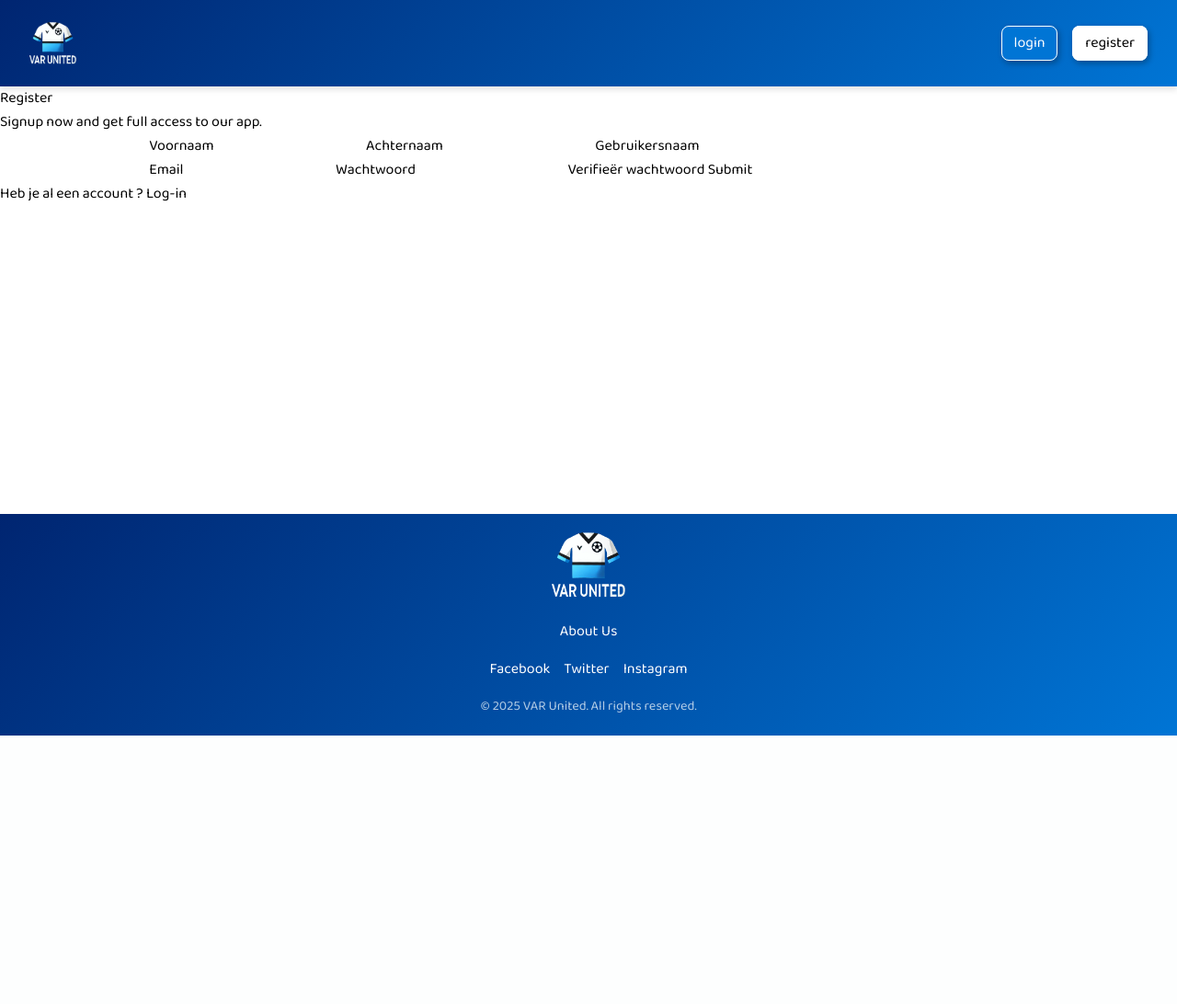
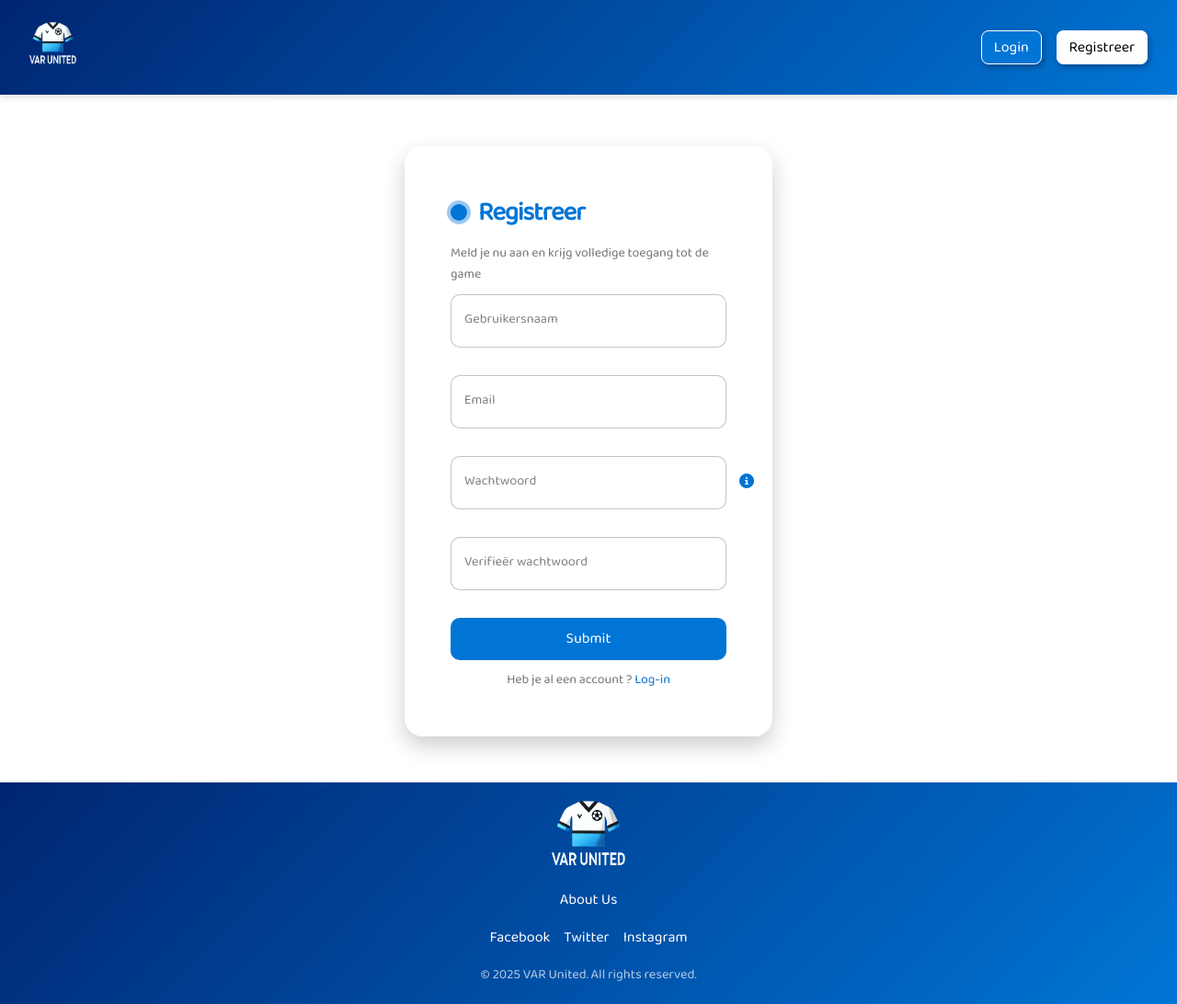
Before and after one commit to MohaHadji03/VAR-United, a web app: file register.html in a window 1280 px wide. Shown: the whole page at 92% size. Before the commit the page ends 800 px from the top, so only its background shows below. Run offline with its HTML, style and script files only (its server is not run), Linux system fonts and the light colour scheme.

Commit message:
Registreer pagina volledig v1.0

```diff
--- a/css/styles.css
+++ b/css/styles.css
@@ -232,6 +232,192 @@ nav ul li a.active {
     text-decoration: none;
   }
 
+/* Register */
+
+.register-form {
+  display: flex;
+  flex-direction: column;
+  gap: 10px;
+  max-width: 400px;
+  background-color: #fff;
+  padding: 50px;
+  border-radius: 20px;
+  position: relative;
+  margin: auto;
+  margin-top: 3.5rem;
+  box-shadow: 0 10px 25px rgba(0, 0, 0, 0.2);
+}
+
+.title {
+  font-size: 28px;
+  color: #0075d5;
+  font-weight: 600;
+  letter-spacing: -1px;
+  position: relative;
+  display: flex;
+  align-items: center;
+  padding-left: 30px;
+}
+
+.title::before,.title::after {
+  position: absolute;
+  content: "";
+  border-radius: 50%;
+  left: 0px;
+  background-color: #0075d5;
+}
+
+.title::before {
+  width: 18px;
+  height: 18px;
+}
+
+.title::after {
+  width: 18px;
+  height: 18px;
+  animation: pulse 1s linear infinite;
+}
+
+.message, .signin {
+  color: rgba(88, 87, 87, 0.822);
+  font-size: 14px;
+}
+
+.signin {
+  text-align: center;
+}
+
+.signin a {
+  color: #0075d5;
+}
+
+.signin a:hover {
+  text-decoration: underline #0075d5;
+}
+
+.register-form label {
+  position: relative;
+  display: block;
+  width: 100%;
+  margin-bottom: 20px;
+}
+
+.register-form label .input {
+  width: 100%;
+  padding: 10px 10px 20px 10px;
+  outline: 0;
+  border: 1px solid rgba(105, 105, 105, 0.397);
+  border-radius: 10px;
+  background-color: white;
+  position: relative;
+  z-index: 1;
+}
+
+.register-form label .input + span {
+  position: absolute;
+  left: 10px;
+  top: 15px;
+  color: grey;
+  font-size: 0.9em;
+  cursor: text;
+  transition: 0.3s ease;
+  background-color: white;
+  padding: 0 5px;
+  z-index: 2;
+}
+
+.register-form label .input:placeholder-shown + span {
+  top: 15px;
+  font-size: 0.9em;
+}
+
+.register-form label .input:focus + span,
+.register-form label .input:valid + span {
+  top: -10px;
+  font-size: 0.7em;
+  font-weight: 600;
+}
+
+.register-form label .input:valid + span {
+  color: green;
+}
+
+.submit {
+  border: none;
+  outline: none;
+  background-color: #0075d5;
+  padding: 10px;
+  border-radius: 10px;
+  color: #fff;
+  font-size: 16px;
+  transition: .3s ease;
+  text-align: center;
+}
+
+.password-requirements {
+  position: absolute;
+  right: -30px;
+  top: 50%;
+  transform: translateY(-50%);
+  display: inline-block;
+  z-index: 3;
+}
+
+.password-requirements .fa-info-circle {
+  color: #0075d5;
+  cursor: pointer;
+}
+
+.tooltip {
+  display: none;
+  position: absolute;
+  background-color: #333;
+  color: white;
+  padding: 10px;
+  border-radius: 6px;
+  width: 250px;
+  left: 30px;
+  top: -100%;
+  z-index: 4;
+}
+
+.tooltip ul {
+  list-style-type: disc;
+  margin-left: 20px;
+  padding-top: 5px;
+}
+
+.tooltip li {
+  font-size: 12px;
+  margin: 5px 0;
+}
+
+.password-requirements:hover .tooltip {
+  display: block;
+}
+
+.tooltip::before {
+  content: "";
+  position: absolute;
+  left: -15px;
+  top: 50%;
+  transform: translateY(-50%);
+  border-width: 5px;
+  border-style: solid;
+  border-color: transparent #333 transparent transparent;
+}
+
+@keyframes pulse {
+  from {
+    transform: scale(0.9);
+    opacity: 1;
+  }
+
+  to {
+    transform: scale(1.8);
+    opacity: 0;
+  }
+}
 
 .register {
   background-color: white;
--- a/landingspagina.html
+++ b/landingspagina.html
@@ -16,8 +16,8 @@
         </nav>
         <div class="right-section">
             <ul class="auth-links">
-                <li><a href="login.html" class="login">login</a></li>
-                <li><a href="register.html" class="register">register</a></li>
+                <li><a href="login.html" class="login">Login</a></li>
+                <li><a href="register.html" class="register">Registreer</a></li>
             </ul>
         </div>
     </header>
--- a/register.html
+++ b/register.html
@@ -6,58 +6,62 @@
     <meta name="viewport" content="width=device-width, initial-scale=1.0">
     <link rel="stylesheet" href="css/styles.css">
     <link rel="stylesheet" href="css/reset.css">
-    <title>Document</title>
+    <title>Registreer pagina</title>
 </head>
 
 <body>
     <header>
-        <img src="assets/logoCropped.png" alt="logo">
+        <a href="landingspagina.html"><img src="assets/logoCropped.png" alt="logo"></a>
         <nav>
         </nav>
         <div class="right-section">
             <ul class="auth-links">
-                <li><a href="login.html" class="login">login</a></li>
-                <li><a href="register.html" class="register">register</a></li>
+                <li><a href="login.html" class="login">Login</a></li>
+                <li><a href="register.html" class="register">Registreer</a></li>
             </ul>
         </div>
     </header>
 
-    <main>
+    <main class="register-container">
         <form class="register-form">
-            <p class="title">Register </p>
-            <p class="message">Signup now and get full access to our app. </p>
-            <section class="registerPage">
-                <label>
-                    <input required="" placeholder="" type="text" class="input">
-                    <span>Voornaam</span>
-                </label>
-
-                <label>
-                    <input required="" placeholder="" type="text" class="input">
-                    <span>Achternaam</span>
-                </label>
-
-                <label>
-                    <input required="" placeholder="" type="text" class="input">
-                    <span>Gebruikersnaam</span>
-                </label>
-            </section>
+            <p class="title">Registreer </p>
+            <p class="message">Meld je nu aan en krijg volledige toegang tot de game</p>
 
             <label>
-                <input required="" placeholder="" type="email" class="input">
+                <input required type="text" class="input">
+                <span>Gebruikersnaam</span>
+            </label>
+
+            <label>
+                <input required type="email" class="input">
                 <span>Email</span>
             </label>
 
             <label>
-                <input required="" placeholder="" type="password" class="input">
+                <input required type="password" class="input" id="password">
                 <span>Wachtwoord</span>
+                <div class="password-requirements">
+                    <i class="fas fa-info-circle"></i>
+                    <div class="tooltip">
+                        Wachtwoord vereisten:
+                        <ul>
+                            <li>Minimaal 8 tekens</li>
+                            <li>Minstens 1 hoofdletter</li>
+                            <li>Minstens 1 kleine letter</li>
+                            <li>Minstens 1 nummer</li>
+                            <li>Minstens 1 speciaal teken (!@#$%^&*)</li>
+                        </ul>
+                    </div>
+                </div>
             </label>
+
             <label>
-                <input required="" placeholder="" type="password" class="input">
+                <input required type="password" class="input" id="confirm-password">
                 <span>Verifieër wachtwoord</span>
             </label>
+
             <button class="submit">Submit</button>
-            <p class="signin">Heb je al een account ? <a href="#">Log-in</a> </p>
+            <p class="signin">Heb je al een account ? <a href="/login.html">Log-in</a> </p>
         </form>
     </main>
 
```
